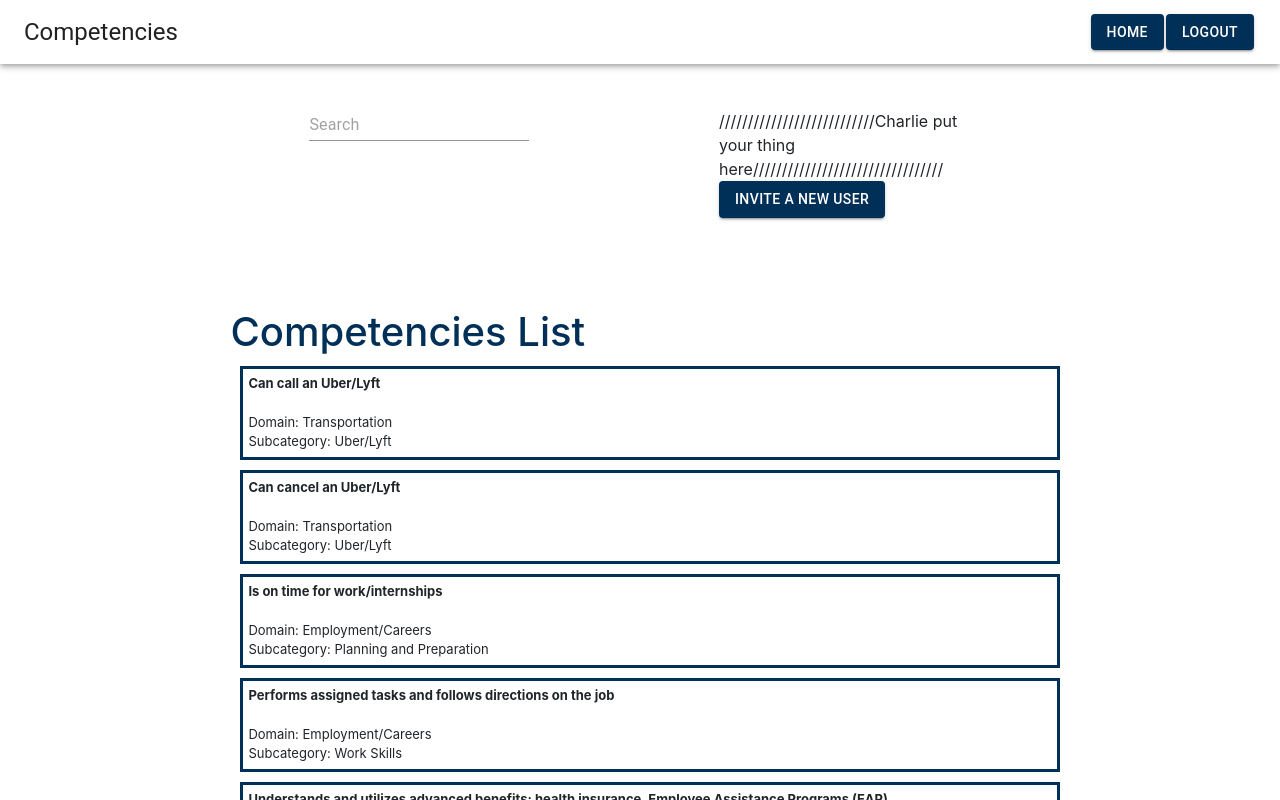
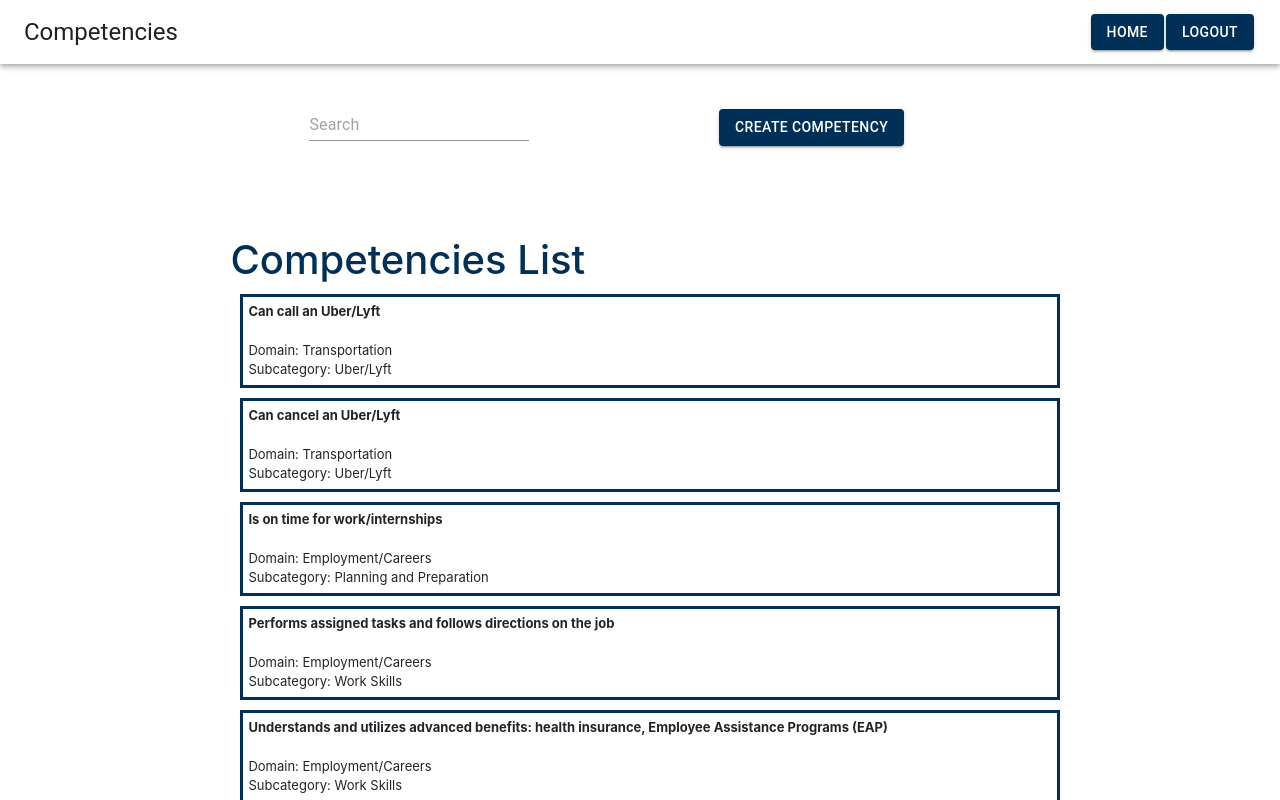
Before and after one commit to Excel-Tracker-Team-9302/excel-tracker, a React (Create React App) app in the folder excel-tracker-application/: page /competencies in a window 1280 px wide. Shown: the top 800 px of the page. Built offline with nearby package versions, Linux system fonts and the light colour scheme.

Commit message:
Add create competency btn to comp page

```diff
--- a/excel-tracker-application/src/components/Common/CreateCompetencyButton.js
+++ b/excel-tracker-application/src/components/Common/CreateCompetencyButton.js
@@ -536,7 +536,9 @@ CreateCompetencyButton.defaultProps = {
     fourScale: '',
     NScale: '',
 
-  }
+  },
+
+  buttonTitle: 'Create Competency'
 }
 
 export default withStyles(styles)(CreateCompetencyButton);
--- a/excel-tracker-application/src/components/Competencies.js
+++ b/excel-tracker-application/src/components/Competencies.js
@@ -17,7 +17,8 @@ import UserServices from '../services/UserServices';
 
 
 import './../styles/Users.css';
-import {Container, Row, Col } from 'react-bootstrap'
+import './Common/CreateCompetencyButton'
+import CreateCompetencyButton from './Common/CreateCompetencyButton';
 
 class Competencies extends React.Component {
 
@@ -64,8 +65,7 @@ class Competencies extends React.Component {
         </div>
 
         <div className ="col">
-            ///////////////////////////Charlie put your thing here/////////////////////////////////
-            <InviteUserButton />
+            <CreateCompetencyButton />
           </div>
 
         </div>
```
